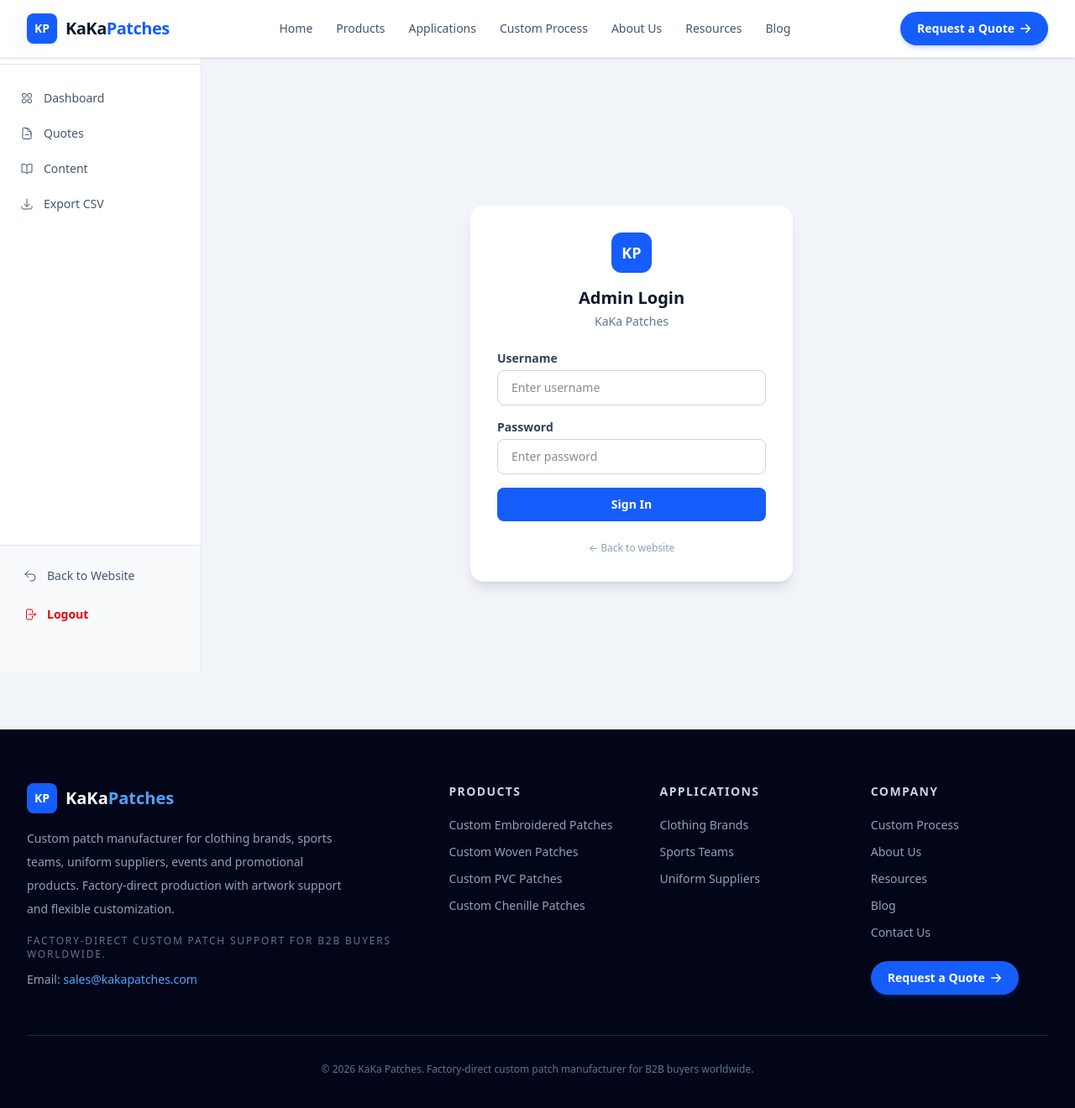
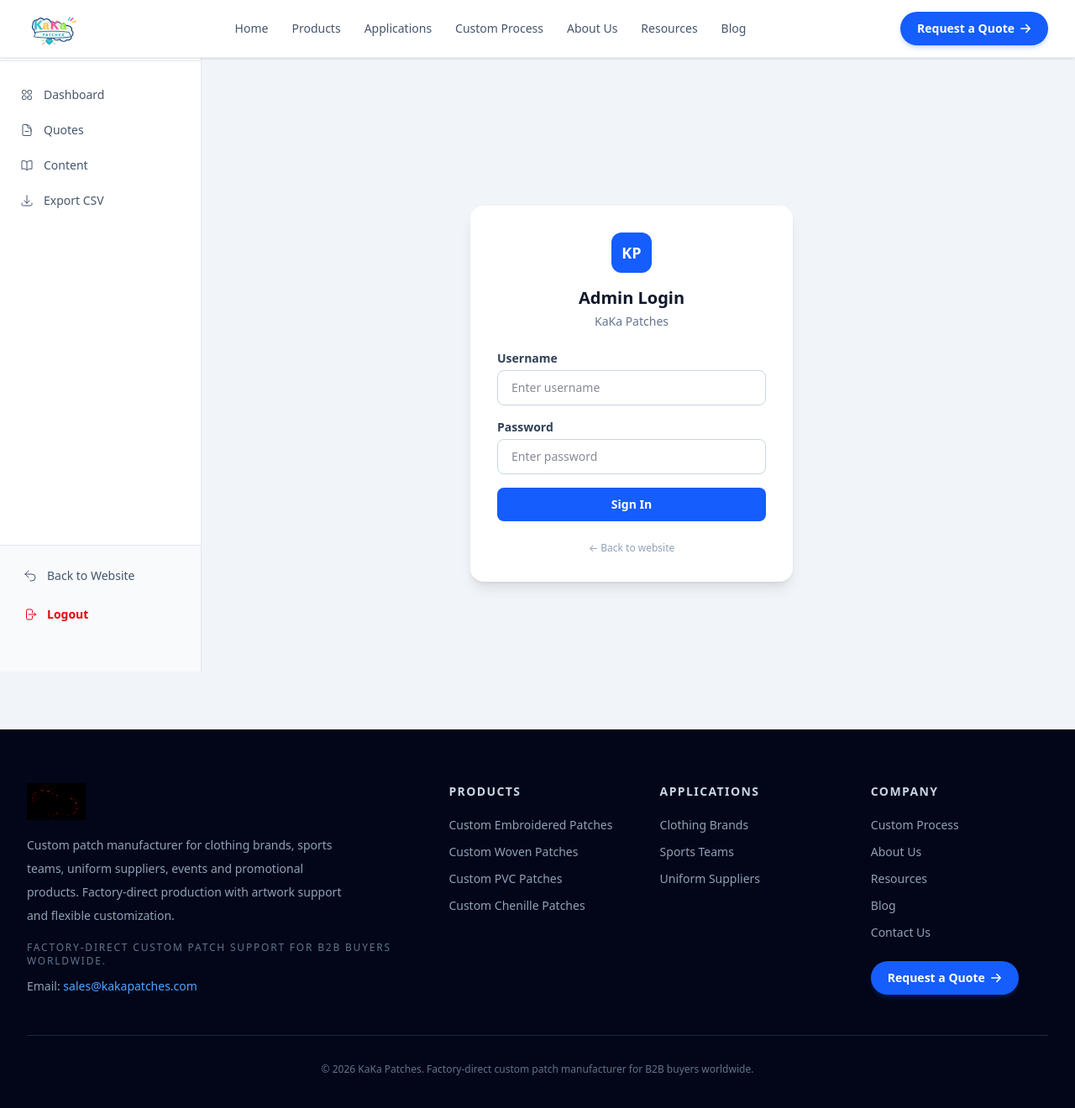
Before and after one commit to KevinGan333/kaka-patches-website, a Next.js app: page /admin/login in a window 1280 px wide. Shown: the top 1320 px of the page at 84% size. Built offline with nearby package versions, Linux system fonts and the light colour scheme.

Commit message:
Update KaKa Patches final SVG logo across header, footer and admin

```diff
--- a/components/SiteFooter.tsx
+++ b/components/SiteFooter.tsx
@@ -6,10 +6,8 @@
       <div className="mx-auto max-w-[1440px] px-8 py-16">
         <div className="grid gap-10 md:grid-cols-5">
           <div className="md:col-span-2">
-            <div className="flex items-center gap-2.5">
-              <div className="flex h-9 w-9 items-center justify-center rounded-lg bg-blue-600 text-sm font-bold">KP</div>
-              <span className="text-xl font-bold">KaKa<span className="text-blue-400">Patches</span></span>
-            </div>
+            {/* eslint-disable-next-line @next/next/no-img-element */}
+            <img src="/images/brand/kaka-patches-logo.svg" alt="KaKa Patches logo" className="h-11 w-auto brightness-[10] invert" />
             <p className="mt-4 max-w-sm text-sm leading-7 text-slate-400">
               Custom patch manufacturer for clothing brands, sports teams, uniform suppliers, events and promotional products. Factory-direct production with artwork support and flexible customization.
             </p>
--- a/components/SiteHeader.tsx
+++ b/components/SiteHeader.tsx
@@ -14,9 +14,9 @@
   return (
     <header className="sticky top-0 z-50 border-b border-slate-200/60 bg-white/95 backdrop-blur-md shadow-sm">
       <div className="mx-auto flex max-w-[1440px] items-center justify-between px-8 py-3.5">
-        <Link href="/" className="group flex shrink-0 items-center gap-2.5">
-          <div className="flex h-9 w-9 items-center justify-center rounded-lg bg-blue-600 text-sm font-bold text-white shadow-sm">KP</div>
-          <span className="text-xl font-bold tracking-tight text-slate-900">KaKa<span className="text-blue-600">Patches</span></span>
+        <Link href="/" className="group flex shrink-0 items-center">
+          {/* eslint-disable-next-line @next/next/no-img-element */}
+          <img src="/images/brand/kaka-patches-logo.svg" alt="KaKa Patches logo" className="h-10 w-auto" />
         </Link>
 
         <nav className="flex items-center gap-1 text-sm font-medium text-slate-600">
--- a/components/admin/AdminSidebar.tsx
+++ b/components/admin/AdminSidebar.tsx
@@ -29,8 +29,8 @@
       <aside className={`fixed left-0 top-0 z-40 flex h-full w-60 flex-col border-r border-slate-200 bg-white transition-transform ${mobileOpen ? "translate-x-0" : "-translate-x-full"} lg:translate-x-0`}>
         {/* Logo */}
         <div className="flex items-center gap-3 border-b border-slate-200 px-5 py-5 shrink-0">
-          <div className="flex h-9 w-9 shrink-0 items-center justify-center rounded-lg bg-blue-600 text-xs font-bold text-white shadow-sm">KP</div>
-          <div><p className="text-sm font-bold leading-tight text-slate-900">KaKa Patches</p><p className="text-[10px] font-semibold uppercase tracking-[0.15em] text-slate-400">Admin</p></div>
+          {/* eslint-disable-next-line @next/next/no-img-element */}
+          <img src="/images/brand/kaka-patches-logo.svg" alt="KaKa Patches logo" className="h-8 w-auto" />
         </div>
 
         {/* Nav — scrollable */}
```
Also changed, not shown: public/images/brand/kaka-patches-logo.svg (added).
